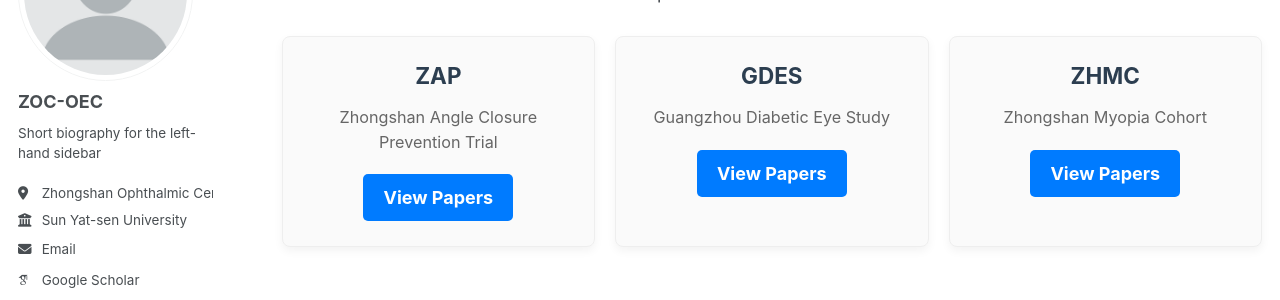
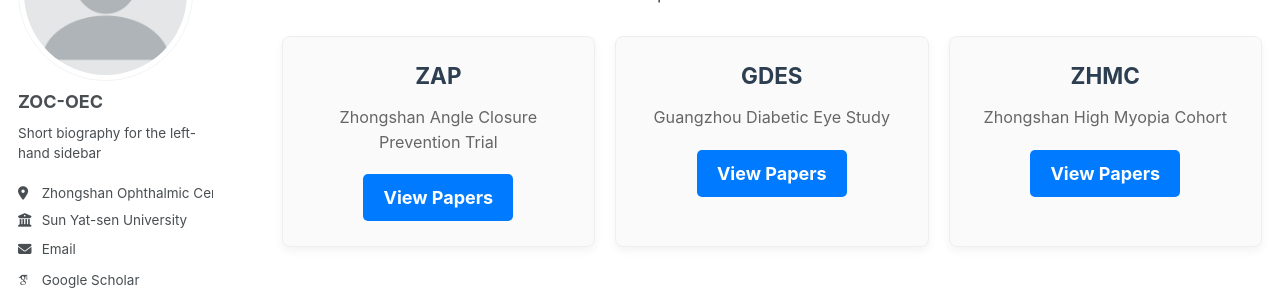
Before and after one commit to zoc-oec/zoc-oec.github.io, a Jekyll site: the page built from _pages/publications.md, in a window 1280 px wide. Shown: the part 195-495 px from the top of the page. Built offline with Jekyll 4.4.1, drawn with Linux system fonts in a browser that asks for light colours; some web fonts are replaced; a script bundle is joined from its source files by our own code; library files that are not in the unit come from our copies.

Commit message:
Update publications.md

```diff
--- a/_pages/publications.md
+++ b/_pages/publications.md
@@ -26,7 +26,7 @@
   <!-- ZHMC 队列卡片 -->
   <div style="flex: 1; min-width: 220px; border: 1px solid #eee; border-radius: 8px; padding: 25px; box-shadow: 0 4px 10px rgba(0,0,0,0.05); text-align: center; background-color: #fafafa;">
     <h2 style="margin-top: 0; color: #2c3e50; border-bottom: none;">ZHMC</h2>
-    <p style="font-size: 0.9em; color: #666; margin-bottom: 20px;">Zhongshan Myopia Cohort</p>
+    <p style="font-size: 0.9em; color: #666; margin-bottom: 20px;">Zhongshan High Myopia Cohort</p>
     <a href="/publications/zhmc/" style="display: inline-block; padding: 10px 20px; background-color: #007bff; color: white; text-decoration: none; border-radius: 5px; font-weight: bold;">View Papers</a>
   </div>
 
```
